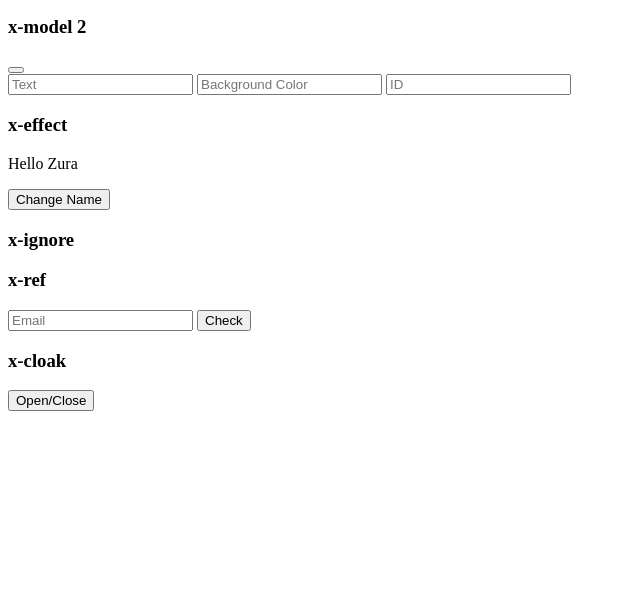
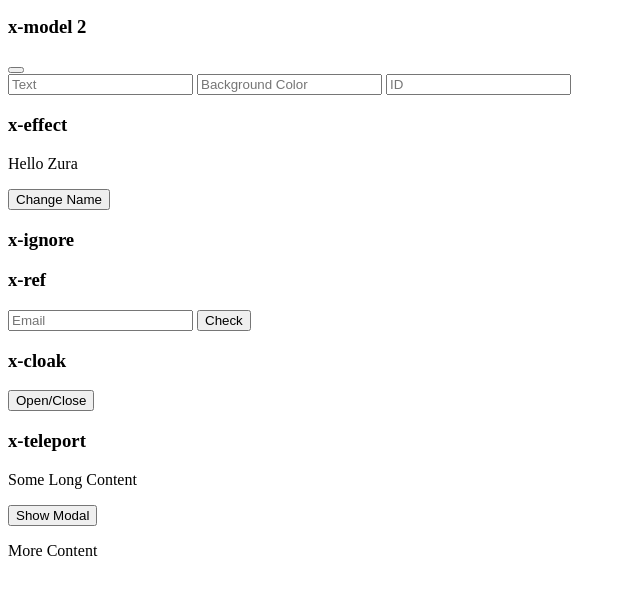
Before and after one commit to SantosReis/alpinejs-course, a plain HTML site: page basics/index.html in a window 1280 px wide. Shown: the part 2245-2839 px from the top of the page, without its empty margins (0-640 px from the left). Drawn offline with nearby package versions, Linux system fonts and the light colour scheme; no server answers.

Commit message:
x-teleport

```diff
--- a/basics/index.html
+++ b/basics/index.html
@@ -301,6 +301,20 @@
       }
     </style>
 
+    <!-- x-teleport -->
+    <div x-data>
+      <h3>x-teleport</h3>
+      <p>Some Long Content</p>
+      <div x-data="{modal: false}">
+        <button @click="modal = true">Show Modal</button>
+        <template x-teleport="body">
+          <div x-show="modal">Modal Content...</div>
+        </template>
+      </div>
+
+      <p>More Content</p>
+    </div>
+
     <div style="height: 500px"></div>
   </body>
 </html>
```
